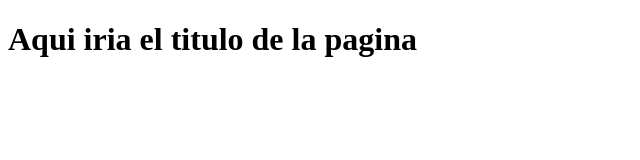
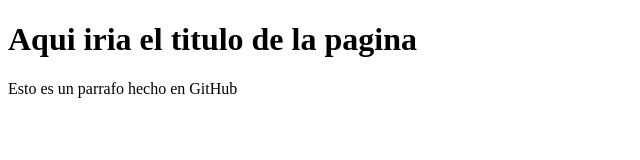
Before and after one commit to AnthonyMU/Proyecto-web-empresa-C, a plain HTML site: page index.html in a window 1280 px wide. Shown: the whole page, without its empty margins (0-640 px from the left). Drawn offline with Linux system fonts and the light colour scheme.

Commit message:
Update index.html

```diff
--- a/index.html
+++ b/index.html
@@ -8,5 +8,8 @@
 </head>
 <body>
     <h1> Aqui iria el titulo de la pagina</h1>
+
+
+    <p>Esto es un parrafo hecho en GitHub</p>
 </body>
 </html>
```
